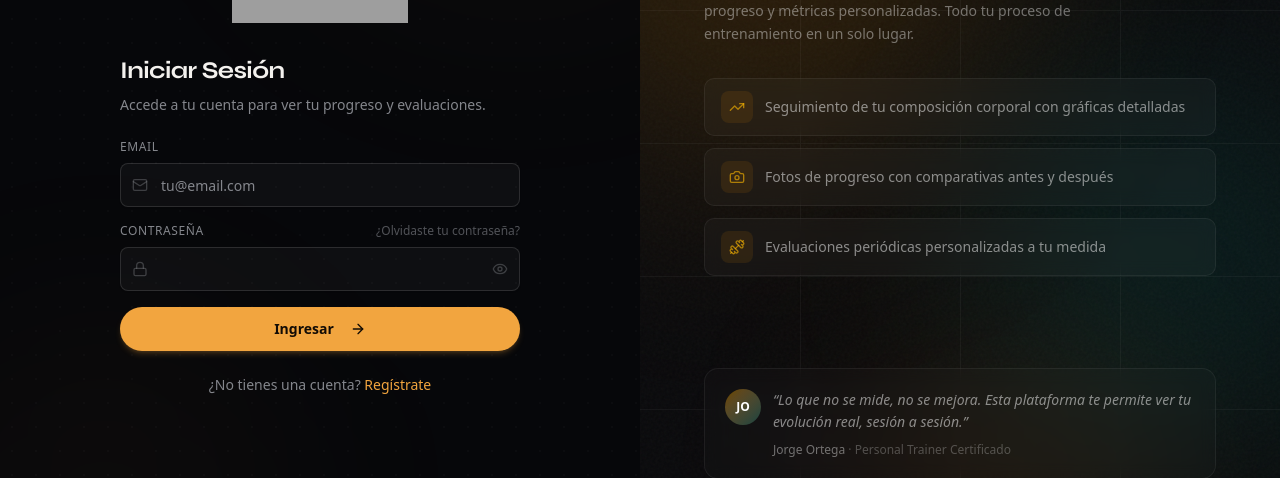
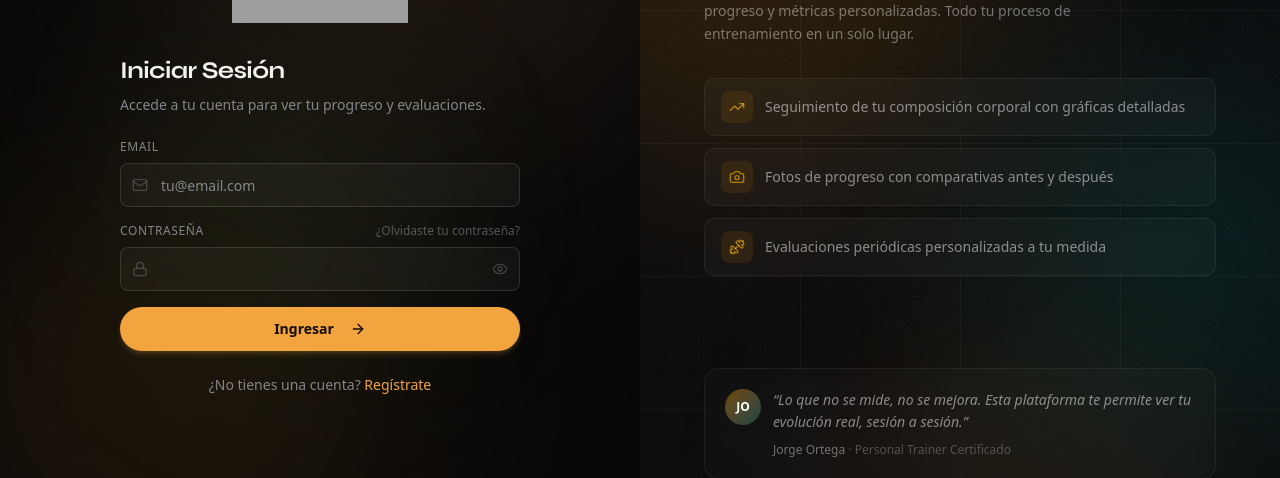
Before and after one commit to iFerch0/iFerch0-Jorge_Ortega_PT_Frontend, a Next.js app: page /login in a window 1280 px wide. Shown: the part 257-735 px from the top of the page. Built offline with nearby package versions, Linux system fonts and the light colour scheme; grey boxes are pictures that could not be loaded.

Commit message:
style: enhance auth layout background with vibrant gradients

```diff
--- a/src/components/layout/AuthLayout.tsx
+++ b/src/components/layout/AuthLayout.tsx
@@ -19,19 +19,20 @@ export default function AuthLayout({ children }: AuthLayoutProps) {
     return (
         <div className="flex min-h-screen w-full">
             {/* Left — Form side */}
-            <div className="relative flex flex-1 flex-col items-center justify-center px-6 py-12 bg-background">
+            <div className="relative flex flex-1 flex-col items-center justify-center px-6 py-12 bg-background overflow-hidden">
                 {/* Ambient glow — warm presence that connects with the brand panel */}
                 <div className="pointer-events-none absolute inset-0 overflow-hidden">
-                    <div className="absolute -top-[30%] -right-[20%] h-[500px] w-[500px] rounded-full bg-primary/[0.04] blur-[120px]" />
-                    <div className="absolute -bottom-[20%] -left-[15%] h-[400px] w-[400px] rounded-full bg-primary/[0.03] blur-[100px]" />
+                    <div className="absolute -top-[20%] -right-[10%] h-[600px] w-[600px] rounded-full bg-primary/10 blur-[130px]" />
+                    <div className="absolute -bottom-[10%] -left-[10%] h-[500px] w-[500px] rounded-full bg-amber-500/10 blur-[120px]" />
+                    <div className="absolute top-[40%] left-[20%] h-[300px] w-[300px] rounded-full bg-teal-500/5 blur-[100px]" />
                 </div>
 
                 {/* Subtle dot pattern */}
                 <div
-                    className="pointer-events-none absolute inset-0 opacity-[0.02]"
+                    className="pointer-events-none absolute inset-0 opacity-[0.03]"
                     style={{
                         backgroundImage: `radial-gradient(circle, currentColor 1px, transparent 1px)`,
-                        backgroundSize: "24px 24px",
+                        backgroundSize: "32px 32px",
                     }}
                 />
 
```
